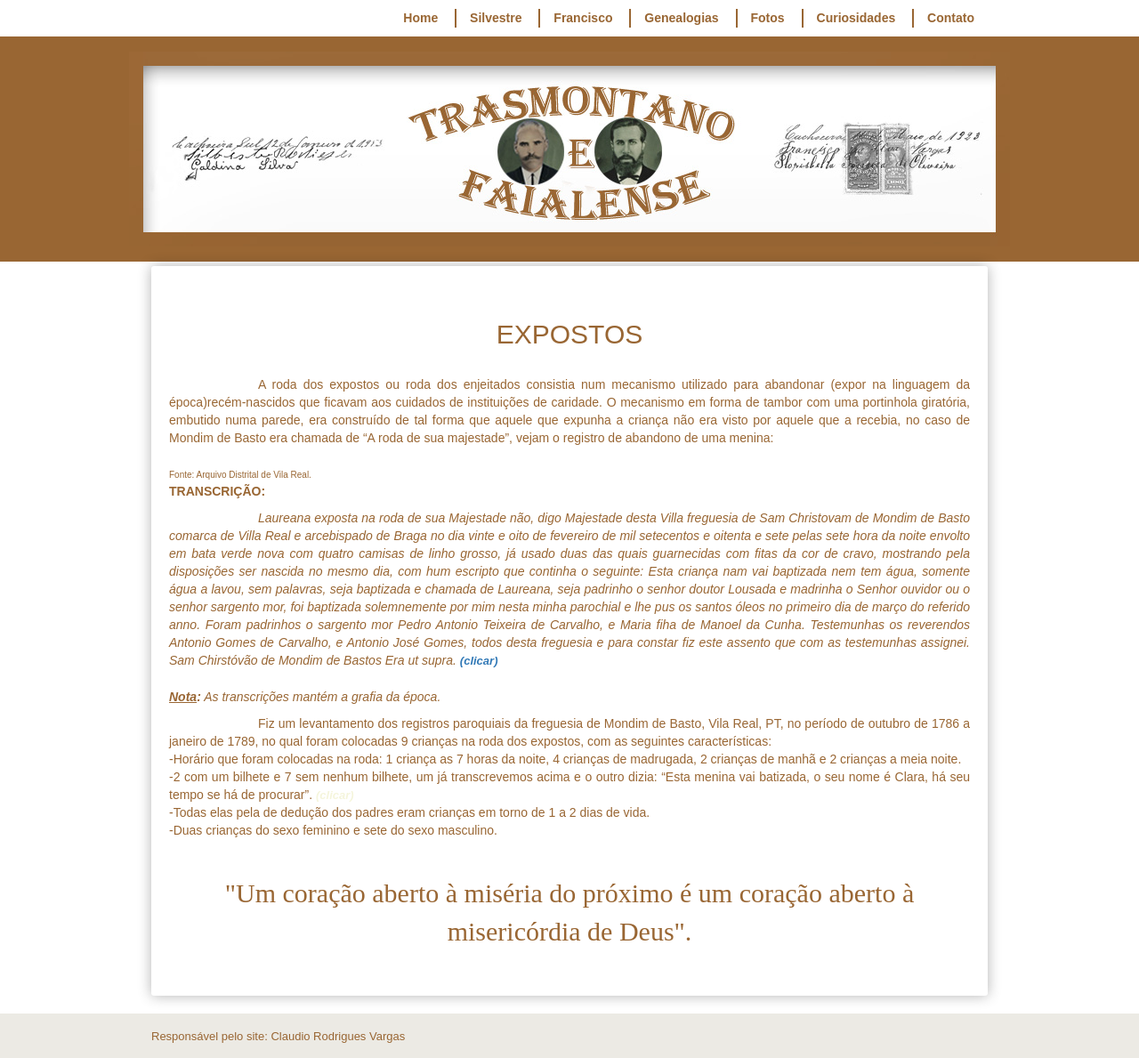
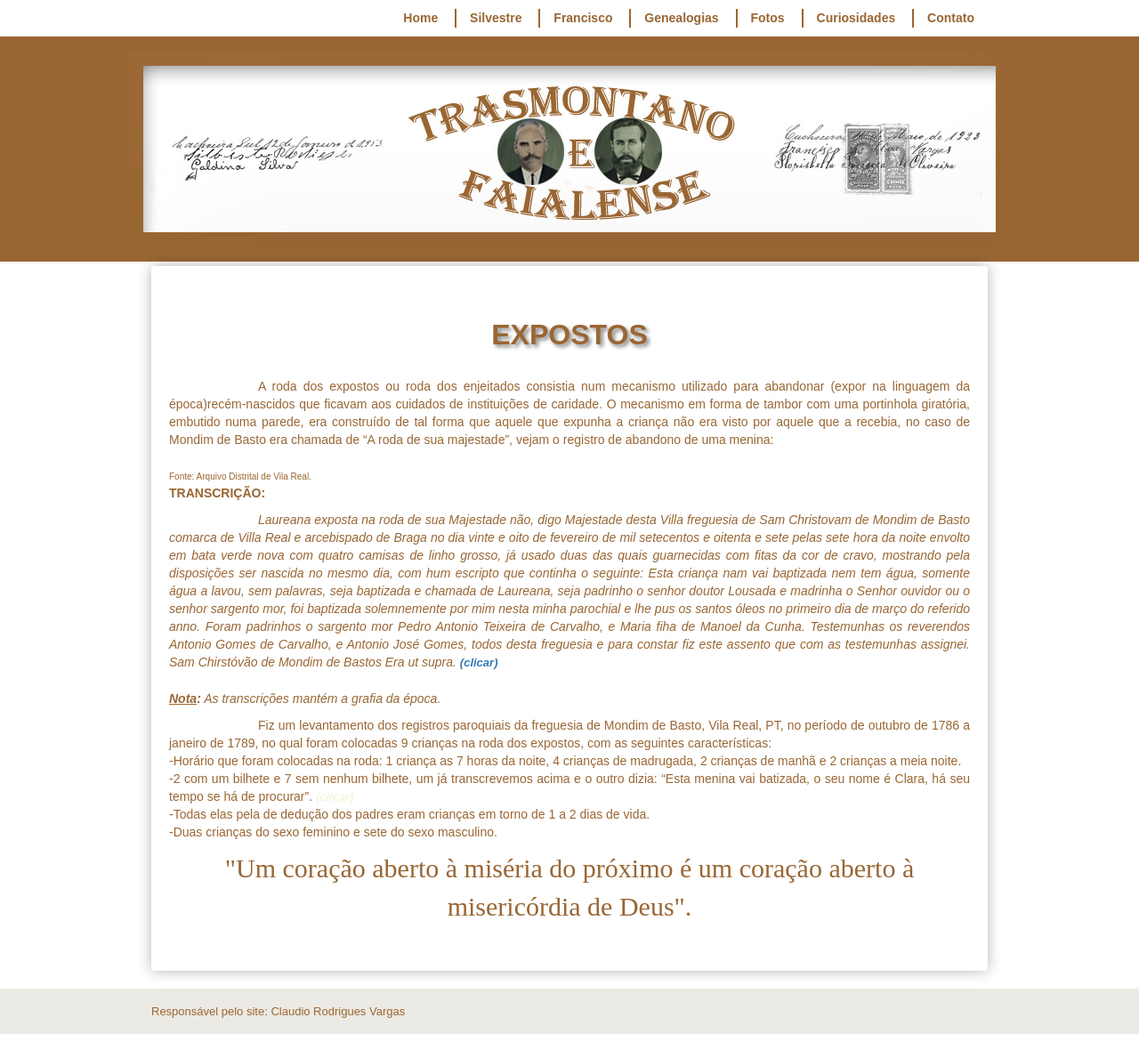
Before and after one commit to claudiovargas1955/claudiovargas1955.github.io, a Jekyll site: the page built from _pages/expostos.html, in a window 1280 px wide. Shown: the whole page at 89% size. Built offline with Jekyll 4.4.1, drawn with Linux system fonts in a browser that asks for light colours; some web fonts are replaced; after the commit the page ends 1162 px from its top, so only the background shows below that.

Commit message:
Update expostos.html

```diff
--- a/_pages/expostos.html
+++ b/_pages/expostos.html
@@ -2,10 +2,21 @@
 layout: page
 title:  "EXPOSTOS"
 ---
+<style>
+         h1{text-shadow: 3px 3px 4px #888;
+              text-align: center;
+              font-weight:bold;
+              }
 
+         h4{text-shadow: 3px 3px 4px #888;
+           font-size: 22px;
+           font-weight:bold;
+             }
+
+</style>
 <link href='https://fonts.googleapis.com/css?family=Rancho' rel='stylesheet' type='text/css'>
-<style></style>
-<h2>EXPOSTOS</h2>
+
+<h1>EXPOSTOS</h1>
 <br/>
 <p style="text-indent:100px";/>
    A roda dos expostos ou roda dos enjeitados consistia num mecanismo utilizado para abandonar (expor na linguagem da época)recém-nascidos
@@ -34,9 +45,8 @@
 há seu tempo se há de procurar”.
 <a href="http://www.advrl.org.pt/documentacao/digi/iViewer2.php?w=PT-ADVRL-PRQ-PMDB05-001-007&imgfile=galleries/PT-ADVRL-PRQ-PMDB05-001-007/PT-ADVRL-PRQ-PMDB05-001-007_m0365.jpg" target="_blank"><b><font size="2px" color="#F5F5DC";><i>(clicar)</b></a></font></i><br/>
 -Todas elas pela de dedução dos padres eram crianças em torno de 1 a 2 dias de vida.<br/>    -Duas crianças do sexo feminino e sete do
-sexo masculino.
-<h3></h3>
-<br/>
+sexo masculino.    <br/>
+
 <p style="background-color:#ffffff; color:#996633; text-align:center; font-family: 'Rancho', cursive; font-size:30px;";/>"Um coração
 aberto à miséria do próximo é um coração aberto    à misericórdia de Deus".</p>
 <br/>
```
